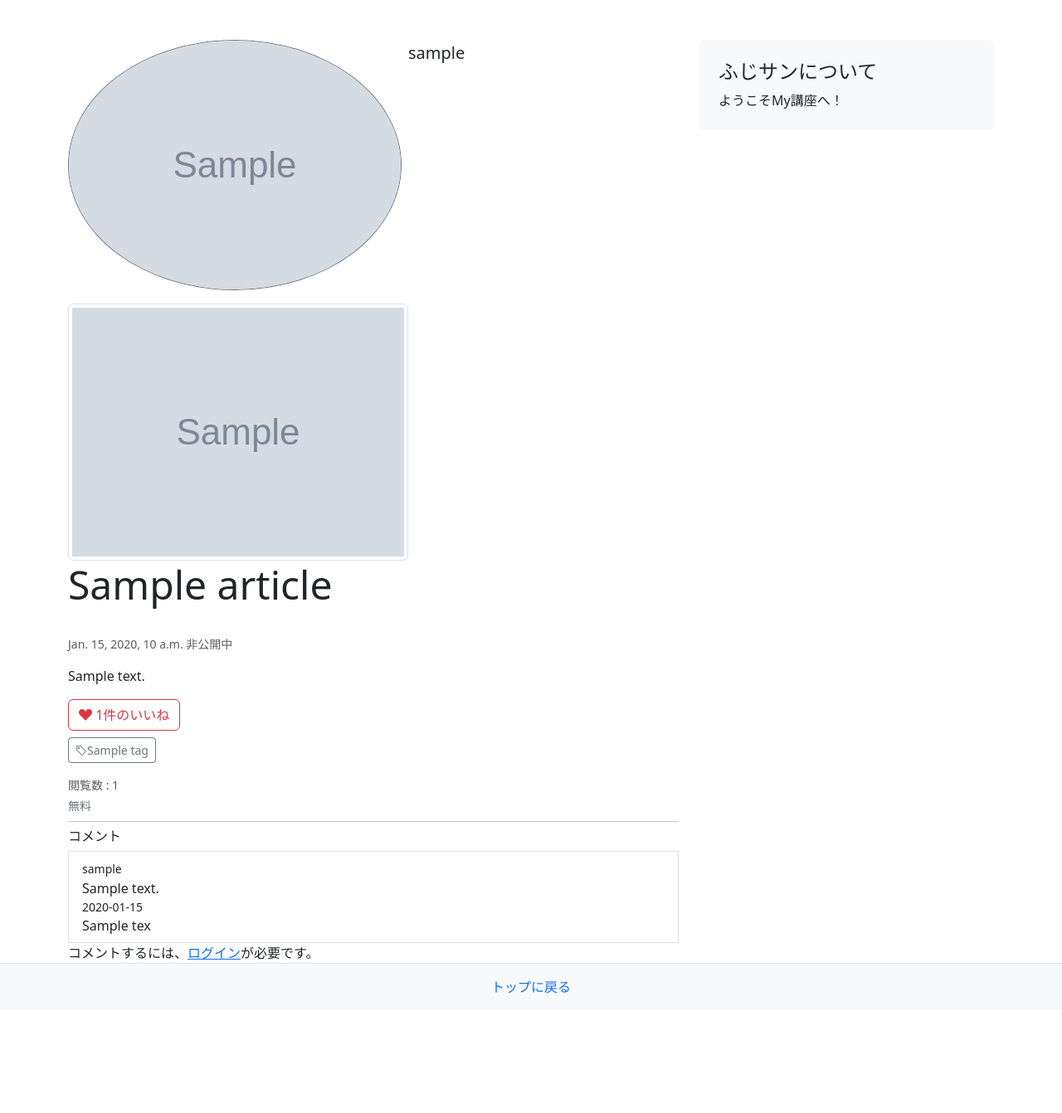
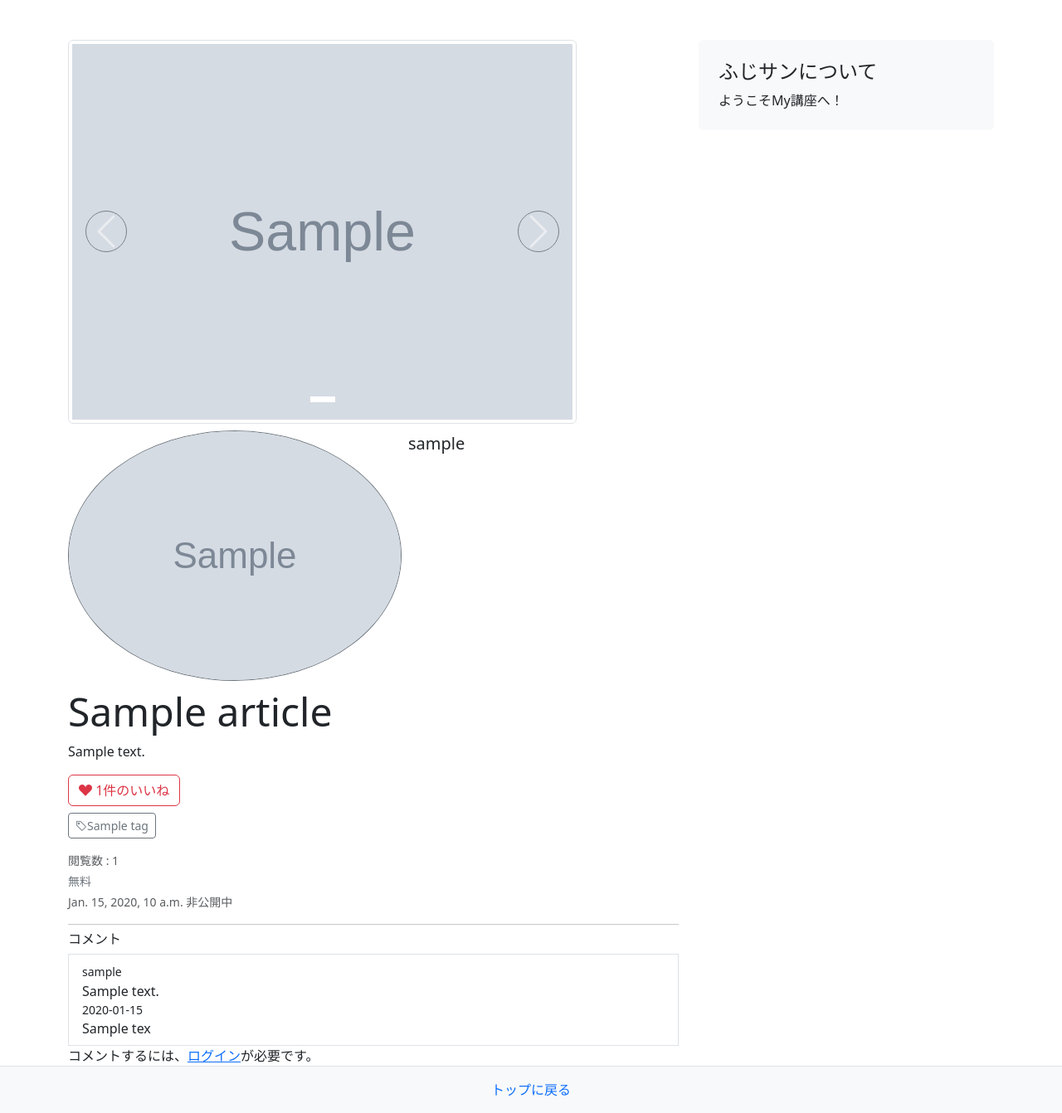
Before and after one commit to Musty-string3/Udemy-django-ReallySite, a Django app: template templates/blog/article.html in a window 1280 px wide. Shown: the part 163-1505 px from the top of the page at 83% size. Before the commit the page ends 1361 px from the top, so only its background shows below. Run offline with Django 3.2, Linux system fonts and the light colour scheme; the template is opened without the code that fills it: most values are stand-ins (such as "Sample title", 1, 10 or a date in 2020); grey boxes marked "Sample" are stand-in pictures.

Commit message:
記事の画像をレイアウト修正

```diff
--- a/blog/views.py
+++ b/blog/views.py
@@ -165,6 +165,7 @@ class ArticleEditView(CustomLoginRequiredMixin, View):
 
         return render(request, self.template_name, {
             'title': 'ブログ編集',
+            'article': article,
             'article_title': article.title,
             'article_text': article.text,
             'tags': tag_string,
--- a/mysite/views.py
+++ b/mysite/views.py
@@ -16,7 +16,7 @@ from mysite.models.profile_models import PREFECTURE_CHOICE
 
 
 class TopView(View):
-    template_name = 'mysite/index.html'
+    template_name = 'mysite/top.html'
 
     def get(self, request, *args, **kwargs):
         # 人気記事TOP3を取得
@@ -24,13 +24,13 @@ class TopView(View):
             like_count=Count('article_like'),
             comment_count=Count('comments'),
             view_total_count=Count('view_count'),
-            ).order_by('-created_at')[:4]
+            ).order_by('-created_at')[:5]
 
         popular_articles = Article.objects.filter(is_public=True).annotate(
             like_count=Count('article_like'),
             comment_count=Count('comments'),
             view_total_count=Count('view_count'),
-            ).order_by('-like_count')[:2]
+            ).order_by('-like_count')[:3]
 
         # 決済未完了のorderを取得
         orders = Order.objects.filter(user=request.user, order_status=0)
--- a/templates/blog/article.html
+++ b/templates/blog/article.html
@@ -8,28 +8,37 @@
         <div class="col-md-8">
 
             {% comment %} {% cache 86400 article article.id %} {% endcomment %}
-            <div class="d-flex mb-3">
+            {% comment %} カルセール {% endcomment %}
+            <div id="carouselIndicators{{ article.id }}" class="carousel slide carousel-fade col-10" data-bs-ride="carousel">
+                <div class="carousel-indicators">
+                    {% for / in article.image.all %}
+                    <button type="button" data-bs-target="#carouselIndicators{{ article.id }}" data-bs-slide-to="{{ forloop.counter0 }}" class="{% if forloop.first %}active{% endif %} pt-1" aria-current="{% if forloop.first %}true{% endif %}" aria-label="Slide {{ forloop.counter }}"></button>
+                    {% endfor %}
+                </div>
+                <div class="carousel-inner">
+                    {% for image in article.image.all %}
+                    <div class="carousel-item {% if forloop.first %}active{% endif %}" data-bs-interval="10000000000">
+                        <img src="/media/{{ image.image }}" class="w-100 article_image img-thumbnail" alt="...">
+                    </div>
+                    {% endfor %}
+                </div>
+                <button class="carousel-control-prev" type="button" data-bs-target="#carouselIndicators{{ article.id }}" data-bs-slide="prev">
+                    <span class="carousel-control-prev-icon btn btn-outline-dark rounded-circle p-4" aria-hidden="true"></span>
+                    <span class="visually-hidden"></span>
+                </button>
+                <button class="carousel-control-next" type="button" data-bs-target="#carouselIndicators{{ article.id }}" data-bs-slide="next">
+                    <span class="carousel-control-next-icon btn btn-outline-dark rounded-circle p-4" aria-hidden="true"></span>
+                    <span class="visually-hidden"></span>
+                </button>
+            </div>
+            {% comment %} カルセールここまで {% endcomment %}
+            <div class="d-flex mb-2 mt-2">
                 <img src="{{ article.author.profile.image.url }}" alt="" class="article_profile_image rounded-circle border border-secondary">
                 <h5 class="mt-1 ms-2">{{ article.author.profile.username }}</h5>
             </div>
-            {% for image in article.image.all %}
-            <img src="{{ image.image.url }}" class="img-thumbnail">
-            {% endfor %}
-            <h3 class="pb-4 display-5 font-italic">
+            <h3 class="display-5 font-italic">
                 {{ article.title }}
             </h3>
-            <p class="small text-muted text-right">
-                {{ article.created_at }}
-                {% if article.is_public %}
-                    公開中
-                {% else %}
-                    非公開中
-                {% endif %}
-                {% if request.user == article.author %}
-                <a href="{% url 'blog:edit' article.id %}" class="btn btn-info">編集</a>
-                <a href="{% url 'blog:delete' article.id %}" class="btn btn-danger ms-3" onclick="return delete_article_alert(this);">削除</a>
-                {% endif %}
-            </p>
             <p>{{ article.text }}</p>
             {% comment %} {% endcache %} {% endcomment %}
             {% include "snippets/like.html" %}
@@ -50,6 +59,18 @@
                 無料
                 {% endif %}
             </div>
+            <p class="small text-muted text-right mt-1">
+                {{ article.created_at }}
+                {% if article.is_public %}
+                    公開中
+                {% else %}
+                    非公開中
+                {% endif %}
+                {% if request.user == article.author %}
+                <a href="{% url 'blog:edit' article.id %}" class="btn btn-info">編集</a>
+                <a href="{% url 'blog:delete' article.id %}" class="btn btn-danger ms-3" onclick="return delete_article_alert(this);">削除</a>
+                {% endif %}
+            </p>
 
             <hr class="my-2">
             {% comment %} コメント機能 {% endcomment %}
--- a/templates/blog/blogs.html
+++ b/templates/blog/blogs.html
@@ -11,7 +11,9 @@
 
             <div class="card-deck row row-cols-1 row-cols-md-2 g-4">
                 {% for article in paginator_articles %}
+                <div class="col-lg-6 col">
                     {% include "snippets/articles_index.html" %}
+                </div>
                 {% endfor %}
             </div>
 
--- a/templates/snippets/articles_index.html
+++ b/templates/snippets/articles_index.html
@@ -1,4 +1,4 @@
-<div class="col-lg-4 col-md-6 col">
+
 <div class="card h-100" id="article-card-{{ article.id }}" style="display:none;">
     <a href="{% url 'blog:detail' article.id %}">
         <div id="carouselIndicators{{ article.id }}" class="carousel slide" data-bs-ride="carousel">
@@ -101,7 +101,6 @@
         <small class="text-muted placeholder col-7 rounded-pill"></small>
     </div>
 </div>
-</div>
 
 
 {% comment %} デモを非表示にし、本来の記事を表示する {% endcomment %}
```
Also changed, not shown: templates/blog/blog_new.html (+12 -2 lines), templates/mysite/mypage.html (+12 -2 lines), templates/mysite/top.html (renamed from templates/mysite/index.html, +11 -8 lines). Lines whose indentation alone changed are shown as unchanged.
